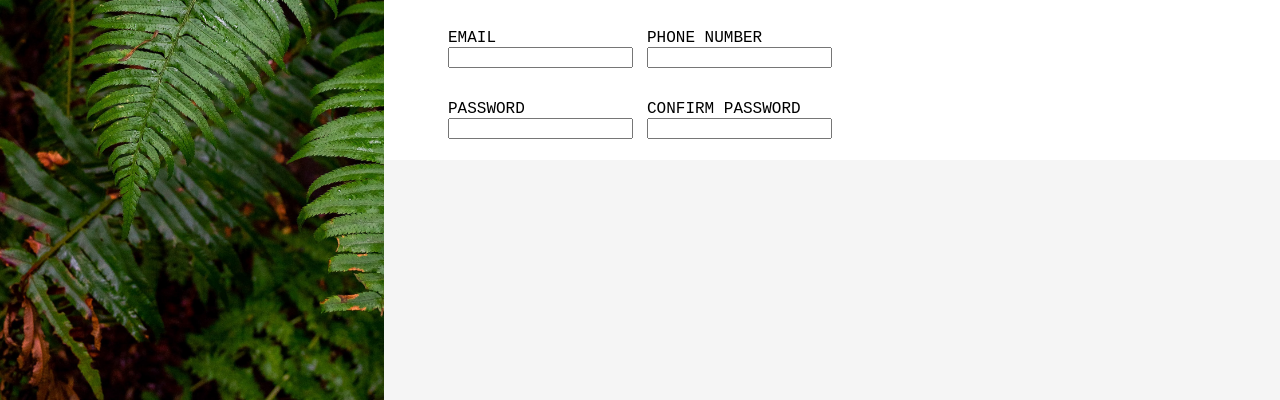
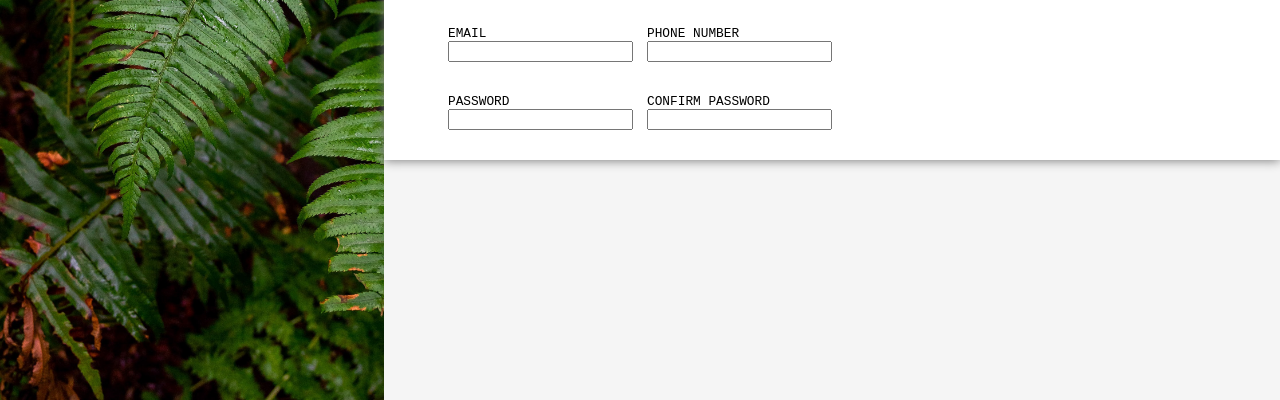
Before and after one commit to ahsan-ali49/odin-signup_form, a plain HTML site: page index.html in a window 1280 px wide. Shown: the part 400-800 px from the top of the page. Drawn offline with Linux system fonts and the light colour scheme; a web font is replaced by a local one.

Commit message:
added shadow

```diff
--- a/style.css
+++ b/style.css
@@ -42,6 +42,8 @@ h1 {
   padding-top: 2vh;
   padding-left: 5vw;
   background-color: white;
+  position: relative;
+  box-shadow: 0px 1px 10px gray;
 }
 
 .bottom-right {
@@ -62,6 +64,7 @@ form {
 }
 label {
   font-family: "Courier New", Courier, monospace;
+  font-size: 0.8em;
   display: block;
   color: rgb(0, 0, 0);
 }
```
